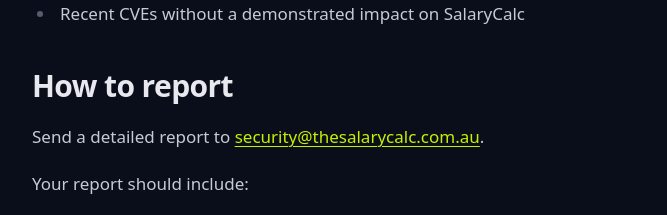
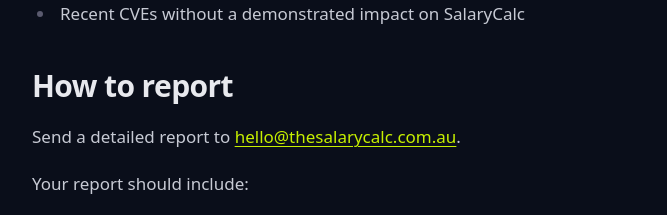
Before and after one commit to wilson98-creator/salarycalculatorsite, a Next.js app: page /security-policy in a window 1280 px wide. Shown: the part 1840-2055 px from the top of the page, without its empty margins (256-923 px from the left). Built offline with nearby package versions, Linux system fonts and the light colour scheme; no server answers.

Commit message:
Security policy: use hello@thesalarycalc.com.au (the only inbox)

```diff
--- a/app/security-policy/page.tsx
+++ b/app/security-policy/page.tsx
@@ -19,7 +19,7 @@ export const metadata: Metadata = {
 
 export default function SecurityPolicyPage() {
   const updated = '2026-08-23';
-  const contactEmail = 'security@thesalarycalc.com.au';
+  const contactEmail = 'hello@thesalarycalc.com.au';
 
   return (
     <>
```
